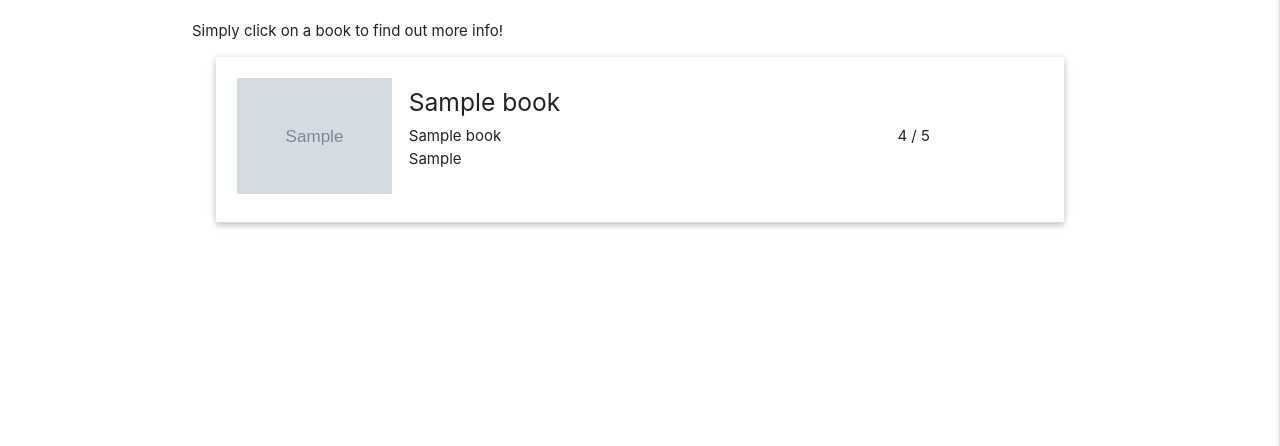
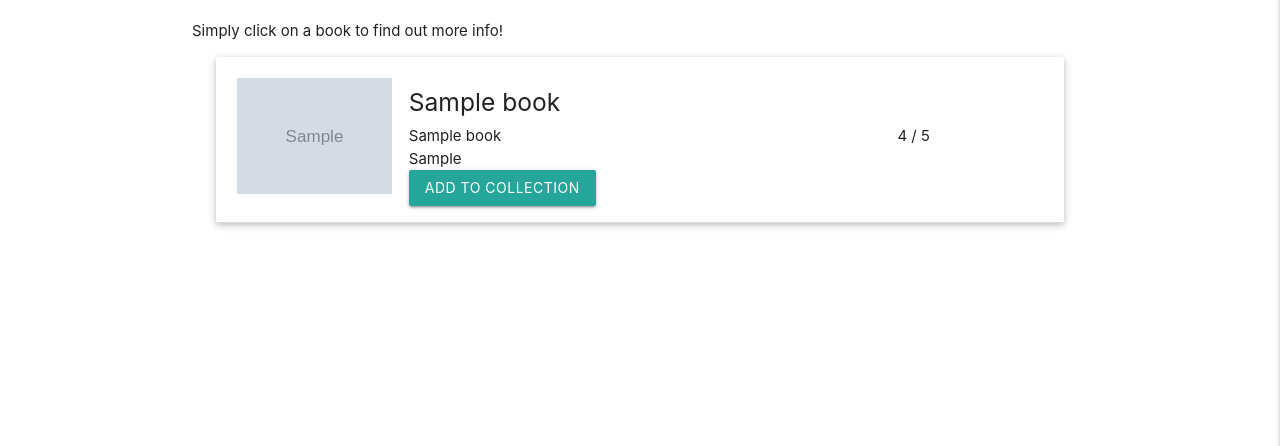
Before and after one commit to byrnelorcan/MS3-UniBook, a Flask app: page / in a window 1280 px wide. Shown: the part 221-667 px from the top of the page. Run offline with Flask 2, Linux system fonts and the light colour scheme; grey boxes marked "Sample" are stand-in pictures; a database or web service that is not in the repository returns one stand-in record (values such as "Sample title"); some libraries are stand-ins or nearby versions.

Commit message:
add collection button

```diff
--- a/templates/books.html
+++ b/templates/books.html
@@ -45,6 +45,9 @@
           <div class="col s9">
             {{ book.sub_topic }}
           </div>
+          <div class="col s6">
+            <a href="" class="waves-effect waves-light btn">Add to collection</a>
+          </div>
 
         </div>
       </div>
```
